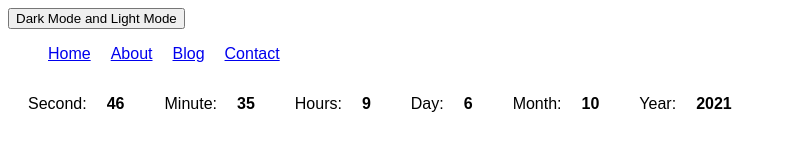
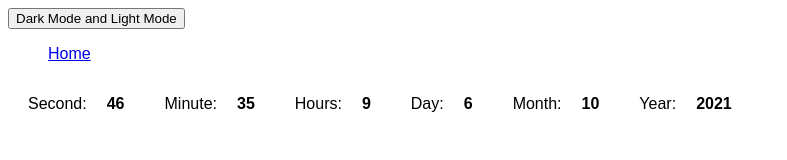
Before and after one commit to KeazoN/functions.js, a website: page index.html in a window 1280 px wide. Shown: the whole page, without its empty margins (0-787 px from the left). Drawn offline with Linux system fonts and the light colour scheme.

Commit message:
Update index.html

```diff
--- a/index.html
+++ b/index.html
@@ -11,9 +11,6 @@
 		<nav id="stickNav">
 		    <ul>
 		        <li><a href="#home">Home</a></li>
-		     	<li><a href="#about">About</a></li>
-		     	<li><a href="#blog">Blog</a></li>
-		     	<li><a href="#contact">Contact</a></li>
 		    </ul>
 		</nav>
 		<div class="time">
```
